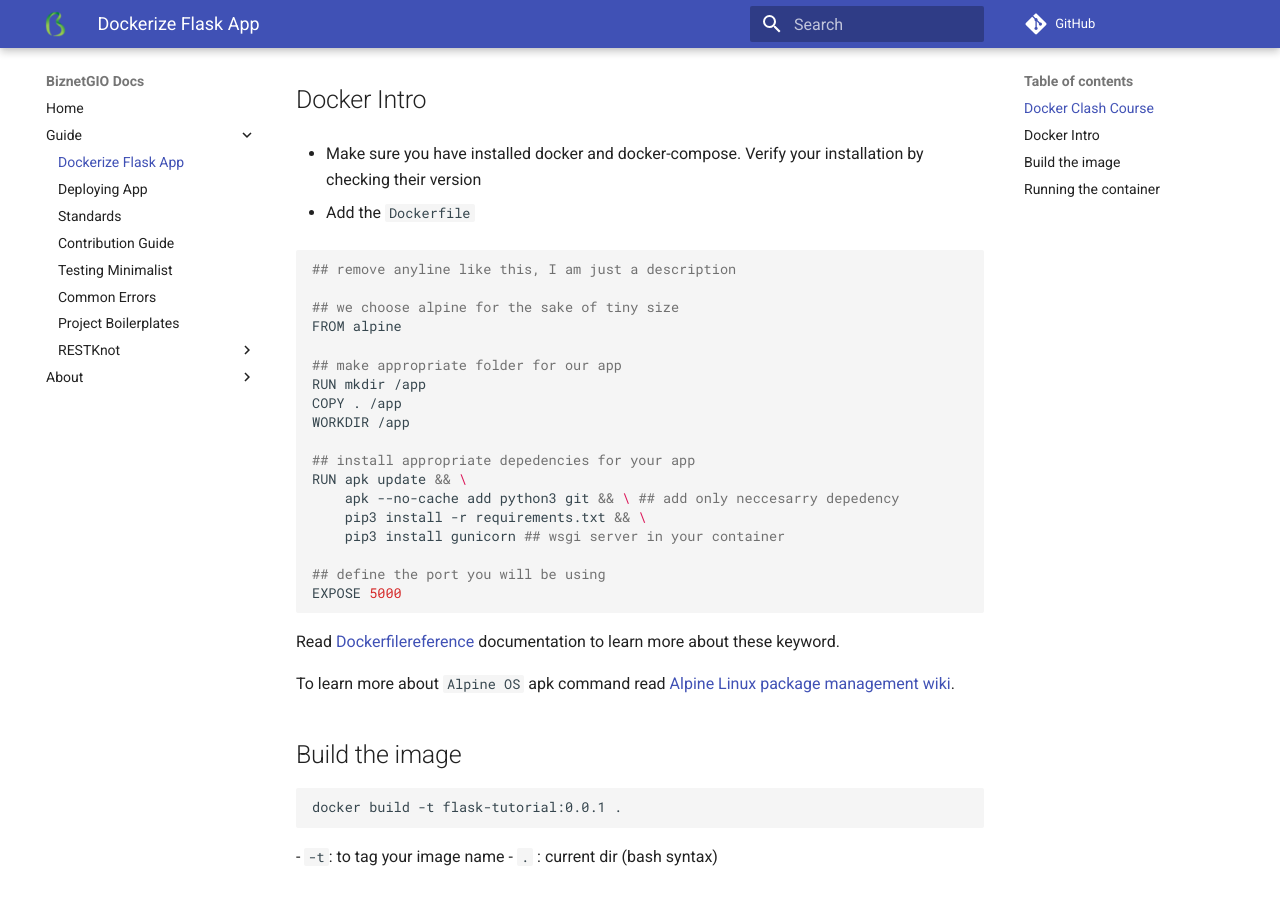
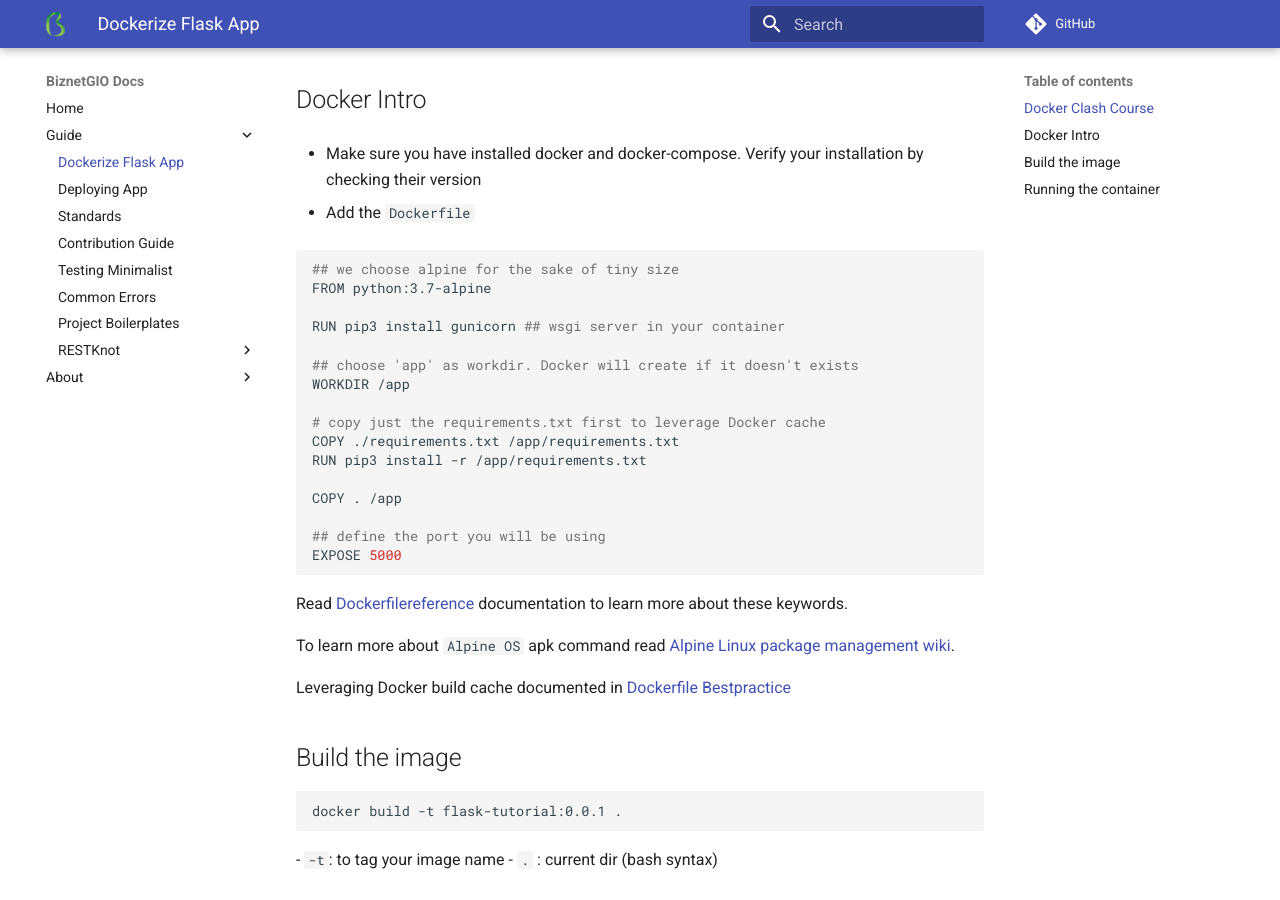
Before and after one commit to BiznetGIO/biznetgio.github.io, an MkDocs documentation site: the page built from docs/guide/dockerize-flask.md, in a window 1280 px wide and 900 px high, scrolled down 556 px. Built offline with MkDocs 1.6.1 and Material for MkDocs 9.7.7, drawn with Linux system fonts in a browser that asks for light colours; comment, search, counter and statistics services are not loaded.

Commit message:
Add: docker build-cache leverage

````diff
--- a/docs/guide/dockerize-flask.md
+++ b/docs/guide/dockerize-flask.md
@@ -31,29 +31,29 @@ docker rmi -f $(docker images -f "dangling=true" -q) ## daggling images
 - Add the `Dockerfile`
 
 ``` bash
-## remove anyline like this, I am just a description
+## we choose alpine for the sake of tiny size
+FROM python:3.7-alpine
 
-## we choose alpine for the sake of tiny size
-FROM alpine
+RUN pip3 install gunicorn ## wsgi server in your container
 
-## make appropriate folder for our app
-RUN mkdir /app
-COPY . /app
+## choose 'app' as workdir. Docker will create if it doesn't exists
 WORKDIR /app
 
-## install appropriate depedencies for your app
-RUN apk update && \
-    apk --no-cache add python3 git && \ ## add only neccesarry depedency
-    pip3 install -r requirements.txt && \
-    pip3 install gunicorn ## wsgi server in your container
+# copy just the requirements.txt first to leverage Docker cache
+COPY ./requirements.txt /app/requirements.txt
+RUN pip3 install -r /app/requirements.txt
+
+COPY . /app
 
 ## define the port you will be using
 EXPOSE 5000
 ```
 
-Read [Dockerfilereference](https://docs.docker.com/engine/reference/builder/#from) documentation to learn more about these keyword.
+Read [Dockerfilereference](https://docs.docker.com/engine/reference/builder/#from) documentation to learn more about these keywords.
 
 To learn more about `Alpine OS` apk command read [Alpine Linux package management wiki](https://wiki.alpinelinux.org/wiki/Alpine_Linux_package_management).
+
+Leveraging Docker build cache documented in [Dockerfile Bestpractice](https://docs.docker.com/develop/develop-images/dockerfile_best-practices/#leverage-build-cache)
 
 ## Build the image
 
````
